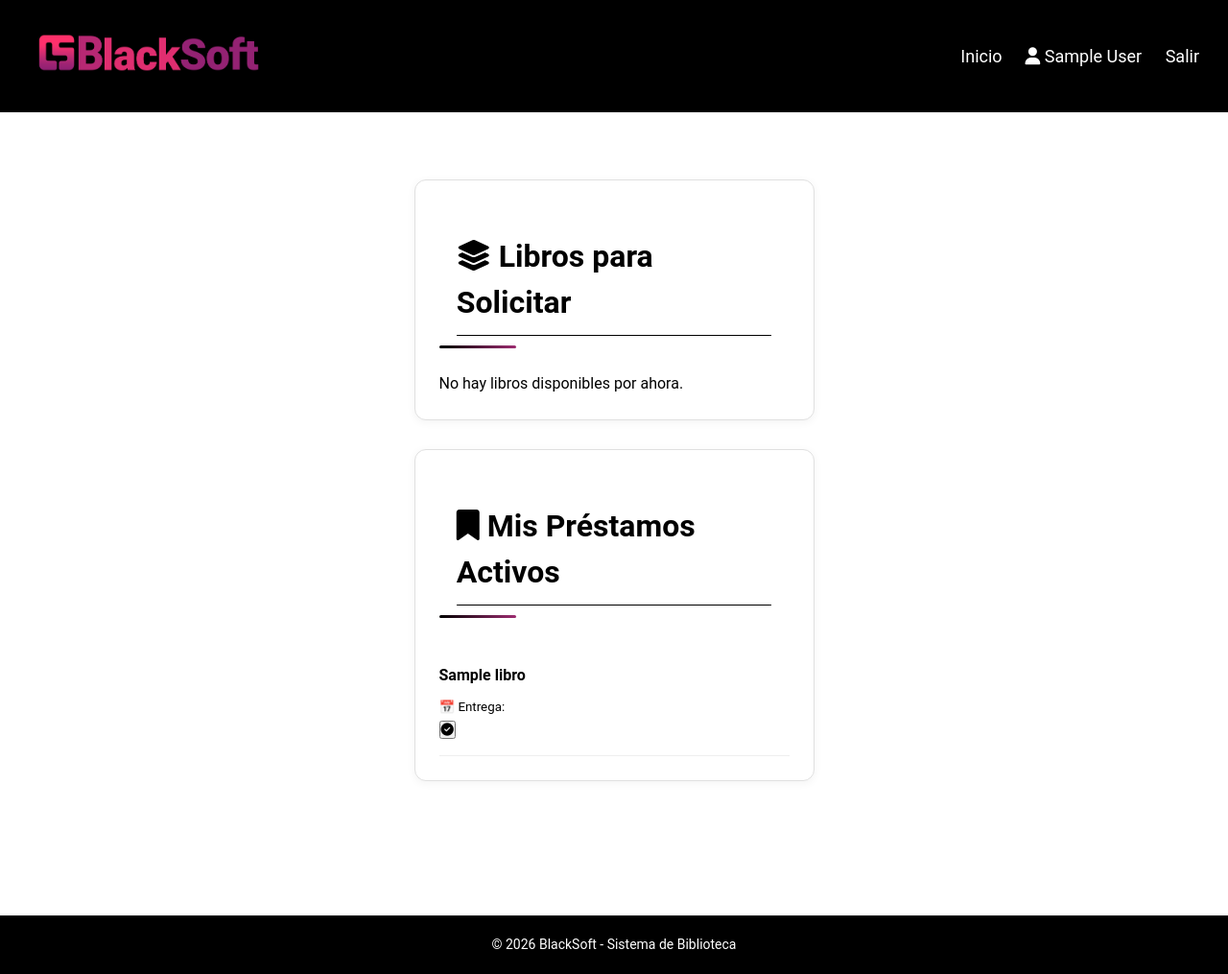
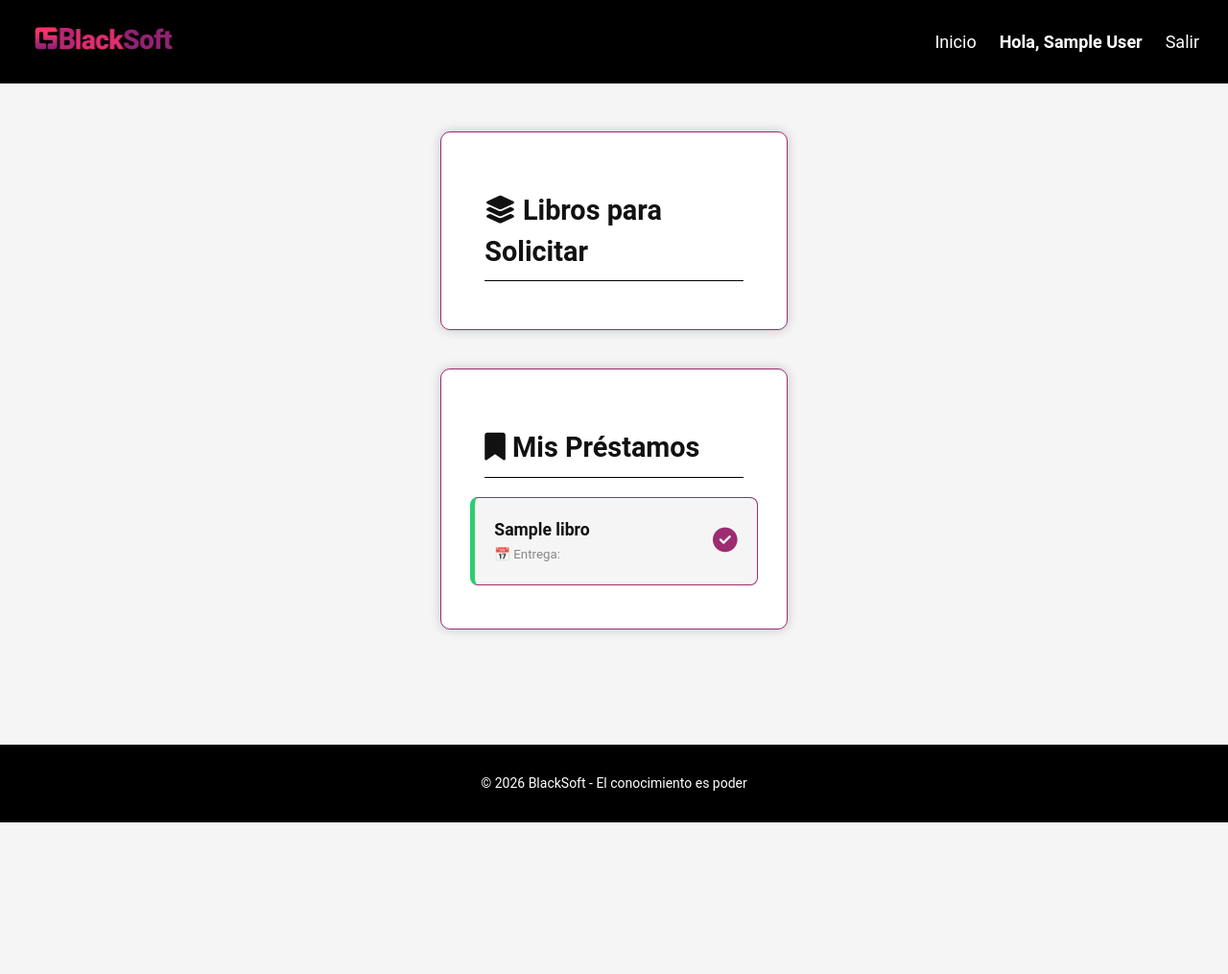
Before and after one commit to Daezepam/BlackSoft_Web, a PHP site: page /prest.php in a window 1280 px wide. Shown: the whole page at 96% size. After the commit the page ends 857 px from the top, so only its background shows below. Run offline with PHP 8.4, Linux system fonts and the light colour scheme; the visitor is signed in with stand-in values (Sample User, id 1); tables that the repository leaves empty or names only in its code hold one stand-in row (values such as "Sample post"); data that the repository does not hold is empty.

Commit message:
Correccion de rutas, tablas en Mayusculas y sesion usuario_id

```diff
--- a/prest.php
+++ b/prest.php
@@ -1,15 +1,9 @@
 <?php
 session_start();
 require_once __DIR__ . '/php/bd.php';
-
-// Verificación de sesión
 $nombre_usuario = $_SESSION['usuario'] ?? 'Santiago';
 $usuario_id = $_SESSION['usuario_id'] ?? null;
-
-if (!$usuario_id) {
-    header("Location: login.php");
-    exit();
-}
+if (!$usuario_id) { header("Location: login.php"); exit(); }
 ?>
 <!DOCTYPE html>
 <html lang="es">
@@ -19,83 +13,73 @@
     <title>BlackSoft - Biblioteca</title>
     <link rel="stylesheet" href="./CSS/style.css">
     <link rel="stylesheet" href="https://cdnjs.cloudflare.com/ajax/libs/font-awesome/6.5.0/css/all.min.css">
+    <style>
+        .item {
+            transition: transform 0.2s, box-shadow 0.2s;
+            border-left: 5px solid #9d2c70 !important;
+            display: flex;
+            justify-content: space-between;
+            align-items: center;
+        }
+        .item:hover {
+            transform: scale(1.01);
+            box-shadow: 0 4px 15px rgba(0,0,0,0.1);
+        }
+        .libro-info { flex-grow: 1; padding-right: 20px; }
+        .badge { font-weight: bold; text-transform: uppercase; font-size: 0.8rem; }
+    </style>
 </head>
-<body class="body-white">
-
-<header class="header-light">
-    <div class="logo">
-        <a href="index.php">
-            <img src="img/logo2.png" alt="Logo" class="logo-img">
-        </a>
-    </div>
-    <nav class="nav-light">
+<body>
+<header>
+    <div class="logo"><a href="index.php"><img src="img/logo2.png" alt="Logo" style="height: 50px;"></a></div>
+    <nav>
         <a href="index.php">Inicio</a>
-        <a href="perfil.php" class="nav-user-black">
-            <i class="fa-solid fa-user"></i> <?php echo htmlspecialchars($nombre_usuario); ?>
-        </a>
-        <a href="logout.php" class="nav-link-black">Salir</a>
+        <a href="perfil.php"><strong>Hola, <?php echo htmlspecialchars($nombre_usuario); ?></strong></a>
+        <a href="logout.php">Salir</a>
     </nav>
 </header>
-
-<main class="container-prestamos">
-
-    <section class="card-light">
-        <h2 class="title-black">
-            <i class="fa-solid fa-layer-group"></i> Libros para Solicitar
-        </h2>
-        <div class="divisor-black"></div>
-
-        <div class="lista-items">
+<main class="container" style="max-width: 800px; margin-top: 50px;">
+    <section class="profile-card" style="padding: 30px;">
+        <h2 style="font-size: 1.8rem;"><i class="fa-solid fa-layer-group"></i> Libros para Solicitar</h2>
+        <div class="divisor"></div>
         <?php
-            $stmt = $pdo->query("SELECT Id, Titulo FROM libros WHERE Disponibilidad = 1");
-            $hay_libros = false;
+        $stmt = $pdo->query("SELECT Id, Titulo FROM Libros WHERE Disponibilidad = 1");
         while ($libro = $stmt->fetch()) {
-                $hay_libros = true;
-                echo "
-                <div class='item-prestamo-light'>
-                    <div class='info-libro'>
-                        <span class='label-disponible'>DISPONIBLE</span>
-                        <p class='libro-titulo-black'>{$libro['Titulo']}</p>
+            echo "<div class='item' style='margin-bottom: 15px; padding: 25px;'>
+                    <div class='libro-info'>
+                        <span style='color: #666; font-size: 0.9rem;'>Disponible</span>
+                        <p style='font-size: 1.2rem; margin: 5px 0;'><strong>{$libro['Titulo']}</strong></p>
                     </div>
                     <form action='php/acciones_prestamo.php' method='POST'>
                         <input type='hidden' name='id_libro' value='{$libro['Id']}'>
                         <input type='hidden' name='accion' value='solicitar'>
-                        <button type='submit' class='btn-accion-black'>Solicitar</button>
+                        <button type='submit' class='btn-small' style='padding: 12px 25px; min-width: 120px;'>Solicitar</button>
                     </form>
                   </div>";
         }
-            if (!$hay_libros) echo "<p class='no-data-black'>No hay libros disponibles por ahora.</p>";
         ?>
-        </div>
     </section>
-
-    <section class="card-light section-margin">
-        <h2 class="title-black">
-            <i class="fa-solid fa-bookmark"></i> Mis Préstamos Activos
-        </h2>
-        <div class="divisor-black"></div>
-
-        <div class="lista-items">
+    <section class="profile-card" style="padding: 30px; margin-top: 40px;">
+        <h2 style="font-size: 1.8rem;"><i class="fa-solid fa-bookmark"></i> Mis Préstamos</h2>
+        <div class="divisor"></div>
         <?php
-            $stmt = $pdo->prepare("SELECT p.*, l.Titulo FROM prestamos p JOIN libros l ON p.Id_Libros = l.Id
+        $stmt = $pdo->prepare("SELECT p.*, l.Titulo FROM Prestamos p JOIN Libros l ON p.Id_Libros = l.Id
                                WHERE p.Id_Usuarios = ? AND p.Estado != 'Devuelto'");
         $stmt->execute([$usuario_id]);
         $prestamos = $stmt->fetchAll();
-
         if ($prestamos) {
             foreach ($prestamos as $p) {
-                    echo "
-                    <div class='item-prestamo-light border-activo'>
-                        <div class='info-libro'>
-                            <p class='libro-titulo-black'>{$p['Titulo']}</p>
-                            <small class='fecha-entrega-black'>📅 Entrega: {$p['Fecha_devolucion']}</small>
+                echo "<div class='item' style='margin-bottom: 15px; padding: 20px; border-left: 5px solid #2ecc71 !important;'>
+                        <div class='libro-info'>
+                            <p style='font-size: 1.1rem;'><strong>{$p['Titulo']}</strong></p>
+                            <small style='color: #888;'>📅 Entrega: {$p['Fecha_devolucion']}</small>
                         </div>
-                        <div class='acciones-derecha'>
-                            <span class='badge-status-black'>{$p['Estado']}</span>
+                        <div style='display: flex; align-items: center; gap: 15px;'>
+                            <span class='badge' style='color: #2ecc71;'>{$p['Estado']}</span>
                             <form action='php/acciones_prestamo.php' method='POST'>
                                 <input type='hidden' name='id_prestamo' value='{$p['Id']}'>
                                 <input type='hidden' name='accion' value='devolver'>
-                                <button type='submit' class='btn-check-black' title='Devolver Libro'>
+                                <button type='submit' style='background: none; border: none; cursor: pointer; color: #9d2c70; font-size: 1.6rem;'>
                                     <i class='fa-solid fa-circle-check'></i>
                                 </button>
                             </form>
@@ -103,17 +87,13 @@
                       </div>";
             }
         } else {
-                echo "<p class='no-data-black'>No tienes lecturas activas en este momento.</p>";
+            echo "<p style='text-align: center; color: #999; padding: 20px;'>No tienes lecturas activas. ¡Pide un libro!</p>";
         }
         ?>
-        </div>
     </section>
 </main>
-
-<footer class="footer-light">
-    <p>© 2026 BlackSoft - Sistema de Biblioteca</p>
+<footer style="background: #000; color: #fff; padding: 30px; text-align: center; margin-top: 50px;">
+    <p>© 2026 BlackSoft - El conocimiento es poder</p>
 </footer>
-
-<script src="script.js"></script>
 </body>
 </html>
```
Also changed, not shown: php/acciones_prestamo.php (+17 -42 lines), php/guardar_resena.php (+12 -47 lines), resenas.php (+9 -3 lines). Lines whose indentation alone changed are shown as unchanged.
